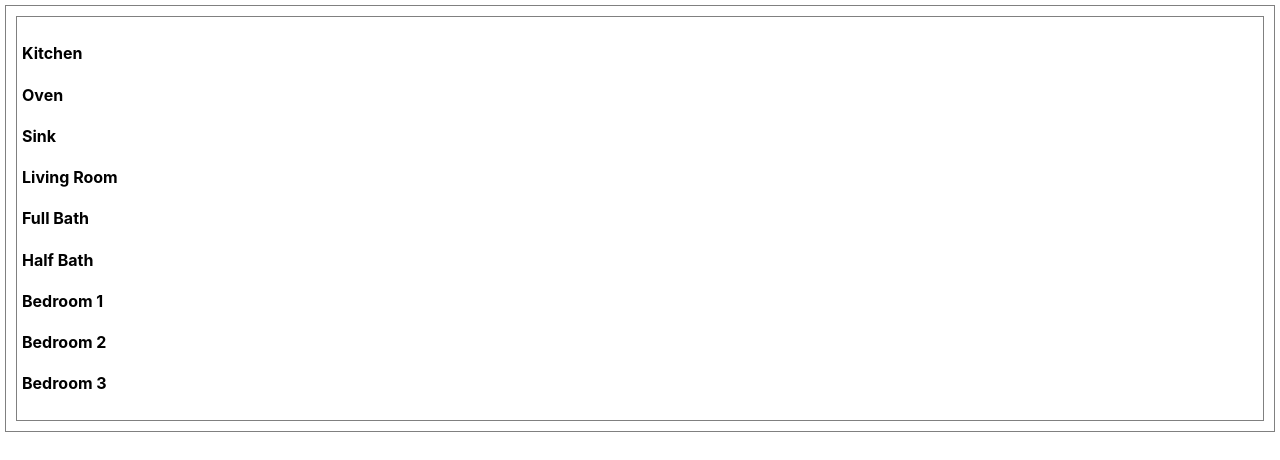
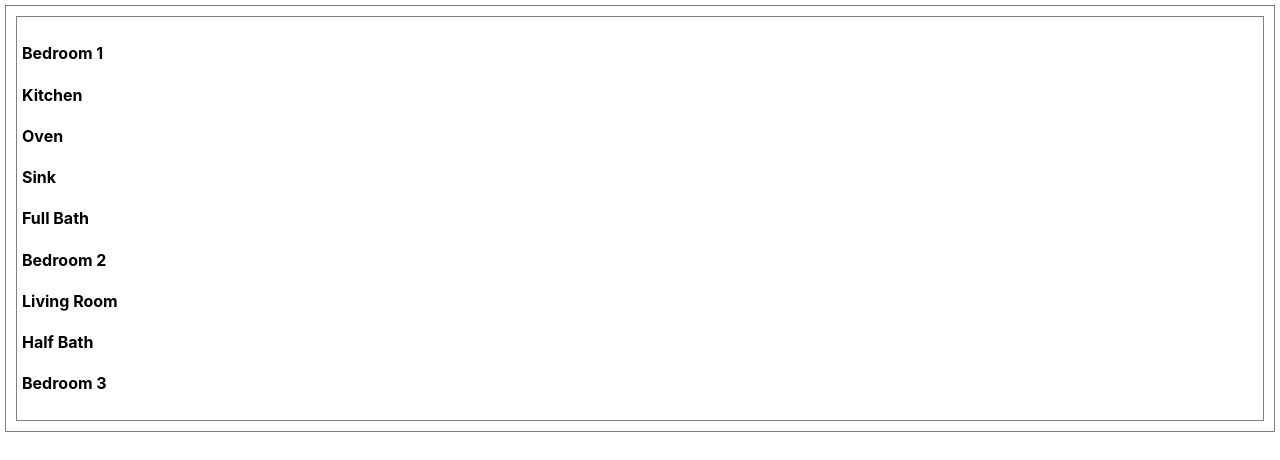
Before and after one commit to Codykilpatrick/floorplan-react, a React (Create React App) app: page / in a window 1280 px wide. Shown: the top 460 px of the page. Built offline with nearby package versions, Linux system fonts and the light colour scheme.

Commit message:
update bedroom and path componenets

```diff
--- a/src/Bath.jsx
+++ b/src/Bath.jsx
@@ -2,8 +2,7 @@
   console.log(props);
   return (
     <h4>
-      { props.size.map(bath =>
-        <h4>{bath} Bath</h4>)}
+      { props.size } Bath
     </h4>
   )
 }
--- a/src/Bedroom.jsx
+++ b/src/Bedroom.jsx
@@ -2,8 +2,7 @@
   console.log(props);
   return (
     <h4>
-      { props.bedNum.map(bedroom =>
-        <h4> Bedroom { bedroom } </h4>)}
+    Bedroom {props.bedNum}
     </h4>
   )
 }
--- a/src/Floorplan.jsx
+++ b/src/Floorplan.jsx
@@ -6,10 +6,13 @@
 const Floorplan = () => {
   return (
     <>
+    <Bedroom bedNum="1"/>
     <Kitchen />
+    <Bath size="Full" />
+    <Bedroom bedNum="2"/>
     <LivingRoom />
-    <Bath size={ ["Full", "Half"] } />
-    <Bedroom bedNum={ ["1", "2", "3"] }/>
+    <Bath size="Half" />
+    <Bedroom bedNum="3"/>
     </>
   )
 }
```
